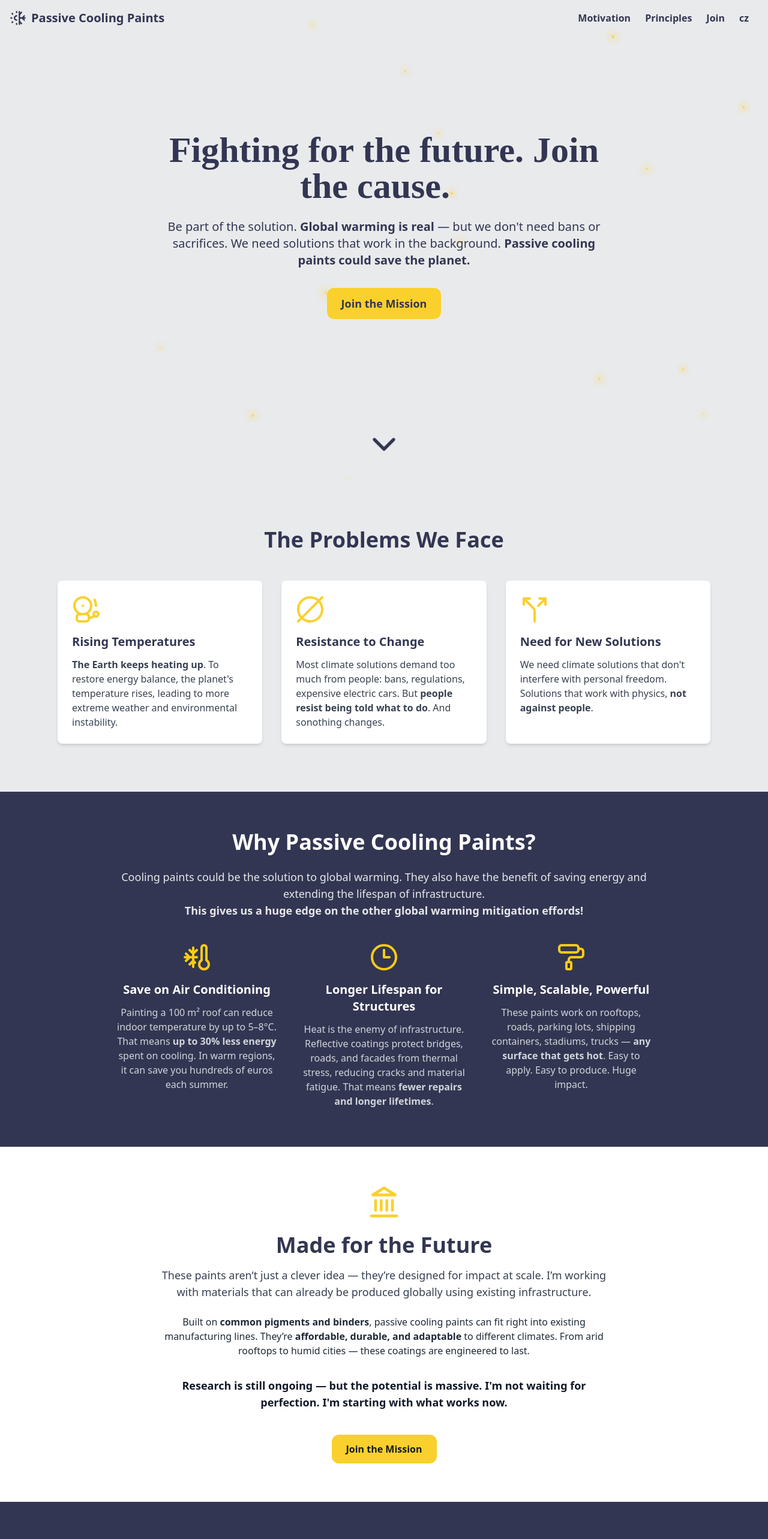
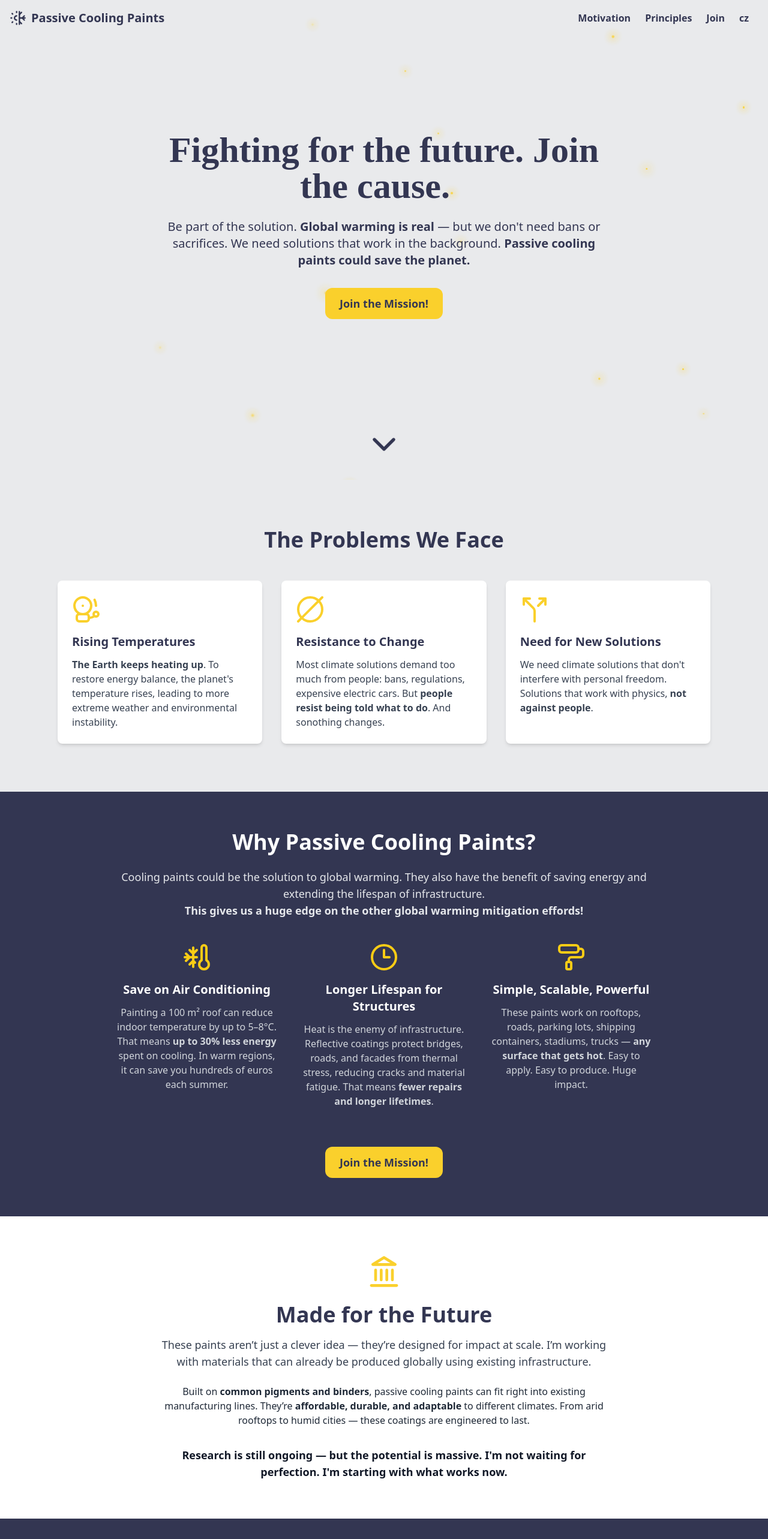
Before and after one commit to HansNervenzeller/pasivnichladicibarvy, a React (Vite) app: page / in a window 1280 px wide. Shown: the top 2566 px of the page at 60% size. Built offline with nearby package versions, Linux system fonts and the light colour scheme.

Commit message:
feat: Update button styles and text across multiple components for consistency and improved user experience

```diff
--- a/src/components_en/HeroEn.tsx
+++ b/src/components_en/HeroEn.tsx
@@ -104,9 +104,9 @@ const HeroEn: React.FC = () => {
                 </p>
                 <a
                     href="#join"
-                    className="inline-block bg-[#fad02c] text-[#333652] px-6 py-3 rounded-xl text-lg font-semibold hover:bg-[#333652] hover:text-white transition"
+                    className="inline-block bg-[#fad02c] text-[#333652] px-6 py-3 rounded-xl text-lg font-bold hover:bg-[#333652] hover:text-white transition"
                 >
-                    Join the Mission
+                    Join the Mission!
                 </a>
             </div>
             {/* Fireflies CSS */}
--- a/src/components_en/Madeforfuture.tsx
+++ b/src/components_en/Madeforfuture.tsx
@@ -29,14 +29,14 @@ export const MadeForFuture = () => {
                     I'm not waiting for perfection. I'm starting with what works
                     now.
                 </p>
-                <div className="mt-10">
+                {/*<div className="mt-10">
                     <a
                         href="#join"
-                        className="inline-block px-6 py-3 bg-[#FAD02C] text-gray-900 font-semibold rounded-xl hover:bg-yellow-400 transition"
+                        className="inline-block bg-[#fad02c] text-[#333652] px-6 py-3 rounded-xl text-lg font-bold hover:bg-[#333652] hover:text-white transition"
                     >
-                        Join the Mission
+                        Join the Mission!
                     </a>
-                </div>
+                </div>*/}
             </div>
         </section>
     );
--- a/src/components_en/Reasons.tsx
+++ b/src/components_en/Reasons.tsx
@@ -65,14 +65,14 @@ export const Reasons = () => {
                     </div>
                 </div>
 
-                {/*<div className="mt-16">
+                <div className="mt-16">
                     <a
                         href="#join"
-                        className="inline-block bg-[#fad02c] text-[#333652] px-6 py-3 rounded-xl text-lg font-semibold hover:bg-[#333652] hover:text-white transition"
+                        className="inline-block bg-[#fad02c] text-[#333652] px-6 py-3 rounded-xl text-lg font-bold hover:bg-[#333652] hover:text-[#fad02c] transition"
                     >
-                        Join the Mission
+                        Join the Mission!
                     </a>
-                </div>*/}
+                </div>
             </div>
         </section>
     );
--- a/src/components_en/Vision2030.tsx
+++ b/src/components_en/Vision2030.tsx
@@ -56,12 +56,12 @@ export const Vision2030 = () => {
                 </div>
 
                 <div className="mt-12">
-                    <p className="text-lg font-extrabold font-medium text-white">
+                    <p className="mb-6 text-lg font-extrabold font-medium text-white">
                         Want to help me get there? Your journey start today.
                     </p>
                     <a
                         href="#join"
-                        className="inline-block mt-4 px-6 py-3 bg-[#FAD02C] text-gray-900 font-semibold rounded-xl hover:bg-yellow-400 transition"
+                        className="inline-block bg-[#fad02c] text-[#333652] px-6 py-3 rounded-xl text-lg font-bold hover:bg-[#333652] hover:text-[#fad02c] transition"
                     >
                         Join the Mission!
                     </a>
```
